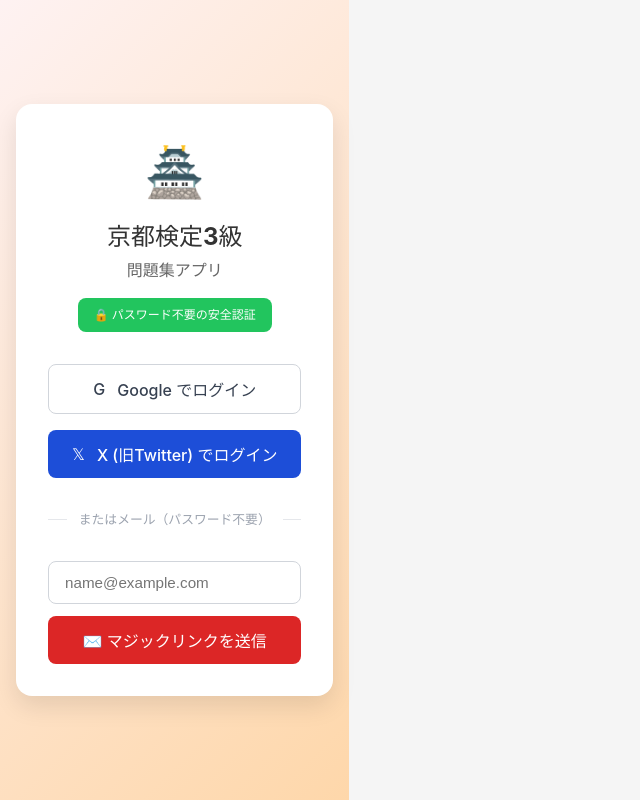
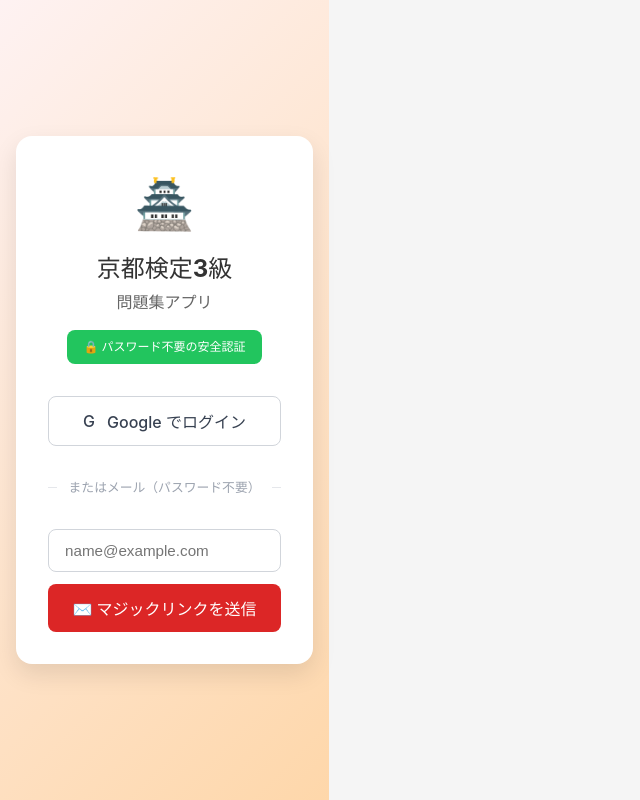
Before and after one commit to himanande/vitejs-vite-qryx7jq1, a React (Vite) app: page / in a window 1280 px wide. Shown: the whole page, without its empty margins (0-640 px from the left). Built offline with nearby package versions, Linux system fonts and the light colour scheme.

Commit message:
style: ログイン画面からX(Twitter)ログインボタンを削除しGoogleとメールログインに集約

```diff
--- a/src/App.tsx
+++ b/src/App.tsx
@@ -514,15 +514,6 @@ function App() {
               >
                 <span>G</span>
                 Google でログイン
-              </button>
-
-              <button
-                onClick={() => handleOAuthLogin('twitter')}
-                disabled={loading}
-                className="btn btn-twitter"
-              >
-                <span>𝕏</span>
-                X (旧Twitter) でログイン
               </button>
 
               <div className="auth-divider">
```
